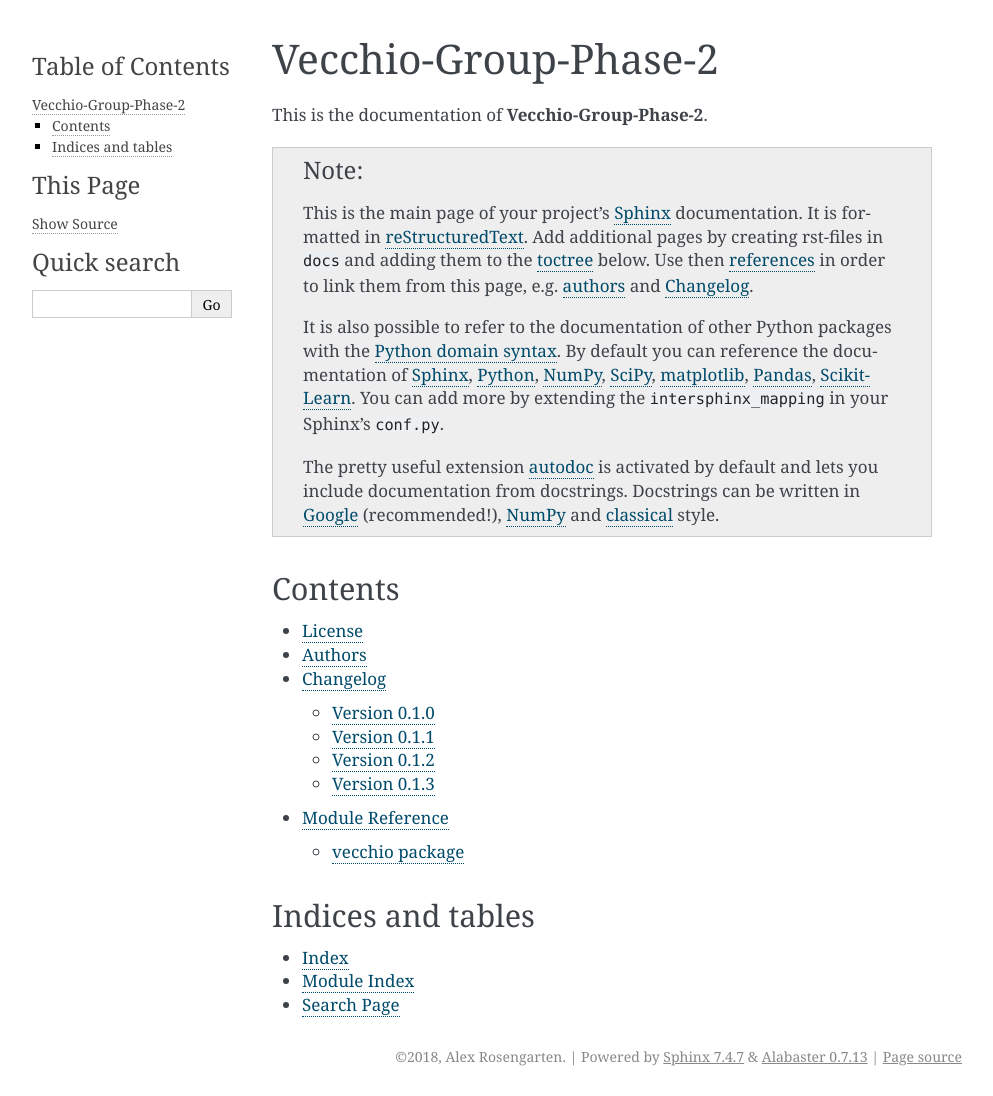
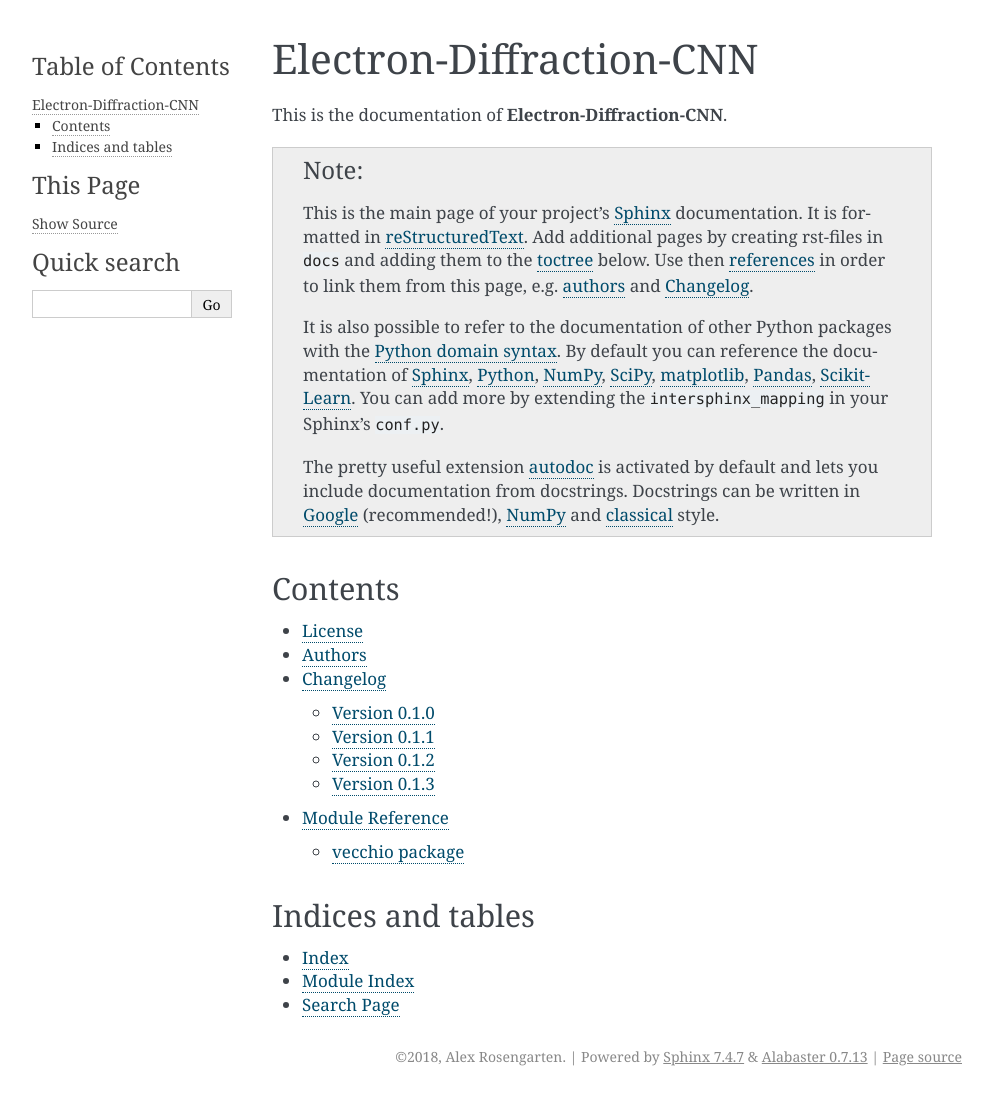
Before and after one commit to krkaufma/Electron-Diffraction-CNN, a Sphinx documentation site: the page built from docs/index.rst, in a window 1280 px wide. Shown: the whole page, without its empty margins (148-1141 px from the left). Built offline with Sphinx 7.4.7, drawn with Linux system fonts in a browser that asks for light colours.

Commit message:
Update index.rst

```diff
--- a/docs/index.rst
+++ b/docs/index.rst
@@ -1,8 +1,8 @@
 =====================
-Vecchio-Group-Phase-2
+Electron-Diffraction-CNN
 =====================
 
-This is the documentation of **Vecchio-Group-Phase-2**.
+This is the documentation of **Electron-Diffraction-CNN**.
 
 .. note::
 
```
